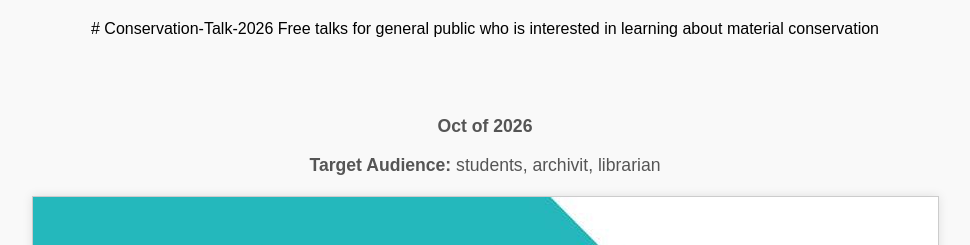
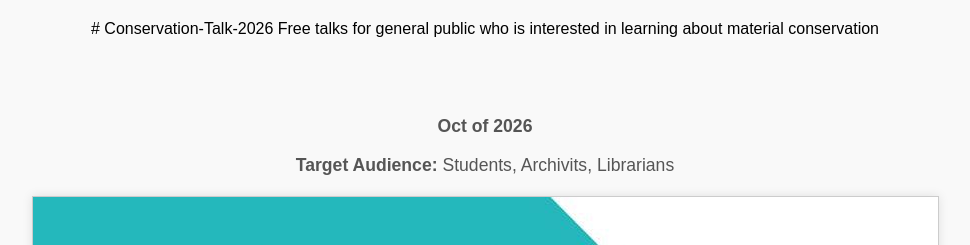
Before and after one commit to tcchung8/conservationtalk17Oct26, a plain HTML site: page index.html in a window 1280 px wide. Shown: the top 245 px of the page, without its empty margins (155-1125 px from the left). Drawn offline with Linux system fonts and the light colour scheme.

Commit message:
Correct target audience capitalization and spelling

```diff
--- a/index.html
+++ b/index.html
@@ -35,7 +35,7 @@ h1 { color: #333; margin-bottom: 10px; }
   <h1><br></h1>
 <div class="info">
 <p><strong>Oct of 2026</strong></p>
-<p><strong>Target Audience:</strong> students, archivit, librarian</p>
+<p><strong>Target Audience:</strong> Students, Archivits, Librarians</p>
 </div>
 <!-- 把下面的 A3 poster.png 换成你上传的图片实际文件名 -->
 <img src="conservationtalkoct26.jpg" alt="Conservation Talk Poster" class="poster">
```
